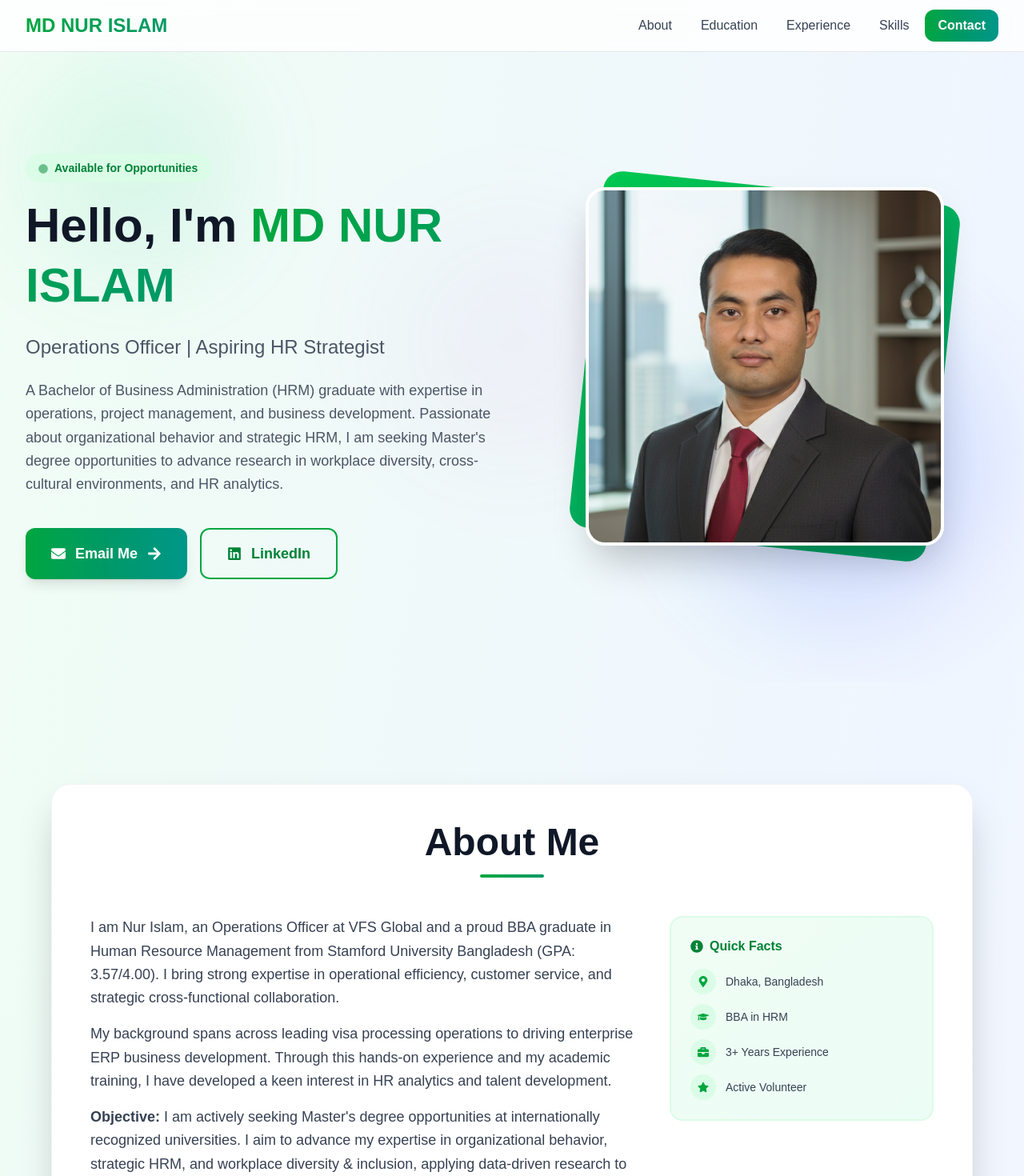
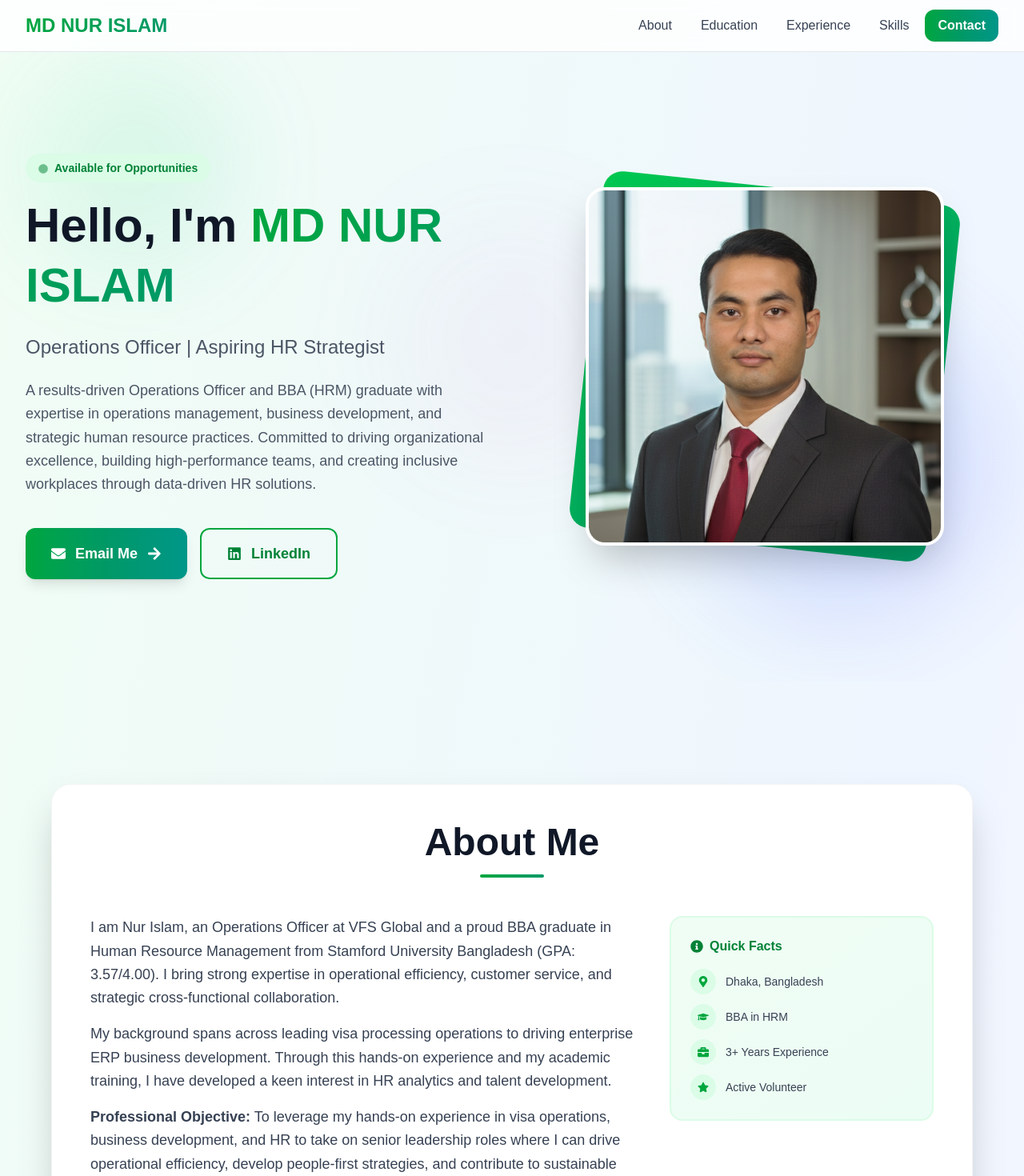
Before and after one commit to nuris1am/MD-NUR-ISLAM, a Next.js app: page / in a window 1280 px wide. Shown: the top 1470 px of the page at 80% size. Built offline with nearby package versions, Linux system fonts and the light colour scheme.

Commit message:
Update professional bio and objective

```diff
--- a/app/page.tsx
+++ b/app/page.tsx
@@ -60,7 +60,7 @@ export default function Home() {
                 Operations Officer | Aspiring HR Strategist
               </p>
               <p className="text-lg text-gray-600 leading-relaxed">
-                A Bachelor of Business Administration (HRM) graduate with expertise in operations, project management, and business development. Passionate about organizational behavior and strategic HRM, I am seeking Master&apos;s degree opportunities to advance research in workplace diversity, cross-cultural environments, and HR analytics.
+                A results-driven Operations Officer and BBA (HRM) graduate with expertise in operations management, business development, and strategic human resource practices. Committed to driving organizational excellence, building high-performance teams, and creating inclusive workplaces through data-driven HR solutions.
               </p>
               <div className="flex flex-wrap gap-4 pt-4">
                 <a href="mailto:nurislamsub@gmail.com" className="group relative px-8 py-4 bg-gradient-to-r from-green-600 via-emerald-600 to-teal-600 hover:from-green-700 hover:via-emerald-700 hover:to-teal-700 text-white font-bold text-lg rounded-xl shadow-lg hover:shadow-2xl hover:scale-[1.02] transition-all duration-300 flex items-center gap-3 overflow-hidden">
@@ -108,7 +108,7 @@ export default function Home() {
                     My background spans across leading visa processing operations to driving enterprise ERP business development. Through this hands-on experience and my academic training, I have developed a keen interest in HR analytics and talent development.
                   </p>
                   <p>
-                    <strong>Objective:</strong> I am actively seeking Master&apos;s degree opportunities at internationally recognized universities. I aim to advance my expertise in organizational behavior, strategic HRM, and workplace diversity & inclusion, applying data-driven research to solve complex cross-cultural challenges.
+                    <strong>Professional Objective:</strong> To leverage my hands-on experience in visa operations, business development, and HR to take on senior leadership roles where I can drive operational efficiency, develop people-first strategies, and contribute to sustainable organizational growth — both locally and on a global scale.
                   </p>
                 </div>
                 <div className="space-y-4">
```
